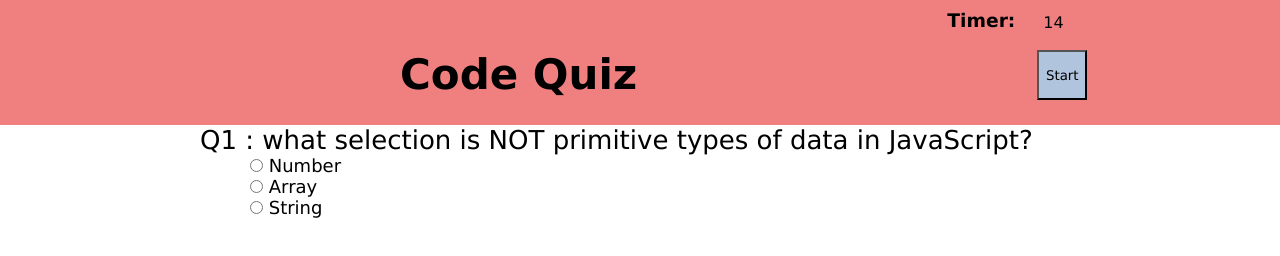
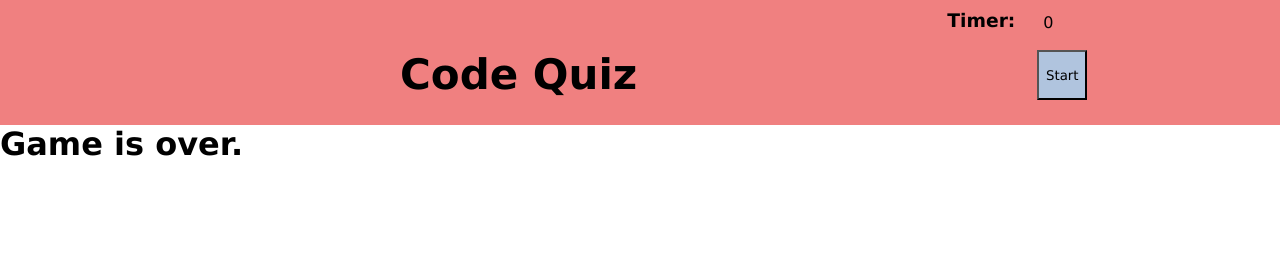
Before and after one commit to YJRose/HW4, a plain HTML site: page index.html in a window 1280 px wide. Both pictures are taken after a click on the button "Start". Drawn offline with Linux system fonts and the light colour scheme.

Commit message:
update code

```diff
--- a/Assets/script.js
+++ b/Assets/script.js
@@ -1,9 +1,9 @@
 // Selects elements
 var timeEl = document.querySelector(".timertext");
-var mainEl = document.getElementsByTagName("main");
-var startButton = document.querySelector(".start")
+var mainEl = document.querySelector("main");
+var startButton = document.querySelector(".start");
 
-var secondsLeft = 15;
+var secondsLeft = 5;
 
 function setTime(){
     // Sets interval in variable
@@ -17,17 +17,18 @@ function setTime(){
             // call function
             endgame();
         }
-    }, 1500);
+    }, 500);
 }
 
 // Function to show game over text, player's initals and score
 function endgame() {
-    timeEl.textContent = " ";
-    var textE1 = document.createElement("h2");
-    textE1.value = "Game is over.";
+    timeEl.textContent = "0";
+    mainEl.innerHTML = "";
+    var textE1 = document.createElement("h1");
+    textE1.textContent = "Game is over.";
     mainEl.appendChild(textE1);
 
   }
 
-
+// Attach event listener to start button to call setTime function on click
 startButton.addEventListener("click", setTime);
--- a/index.html
+++ b/index.html
@@ -14,7 +14,7 @@
             <h2>Code Quiz</h2>
             <div class="cardtimer">
                 <h3>Timer:</h3>
-                <div class="timertext">15</div>
+                <div class="timertext">5</div>
 
             </div>
             <button class="start">Start</button>
```
